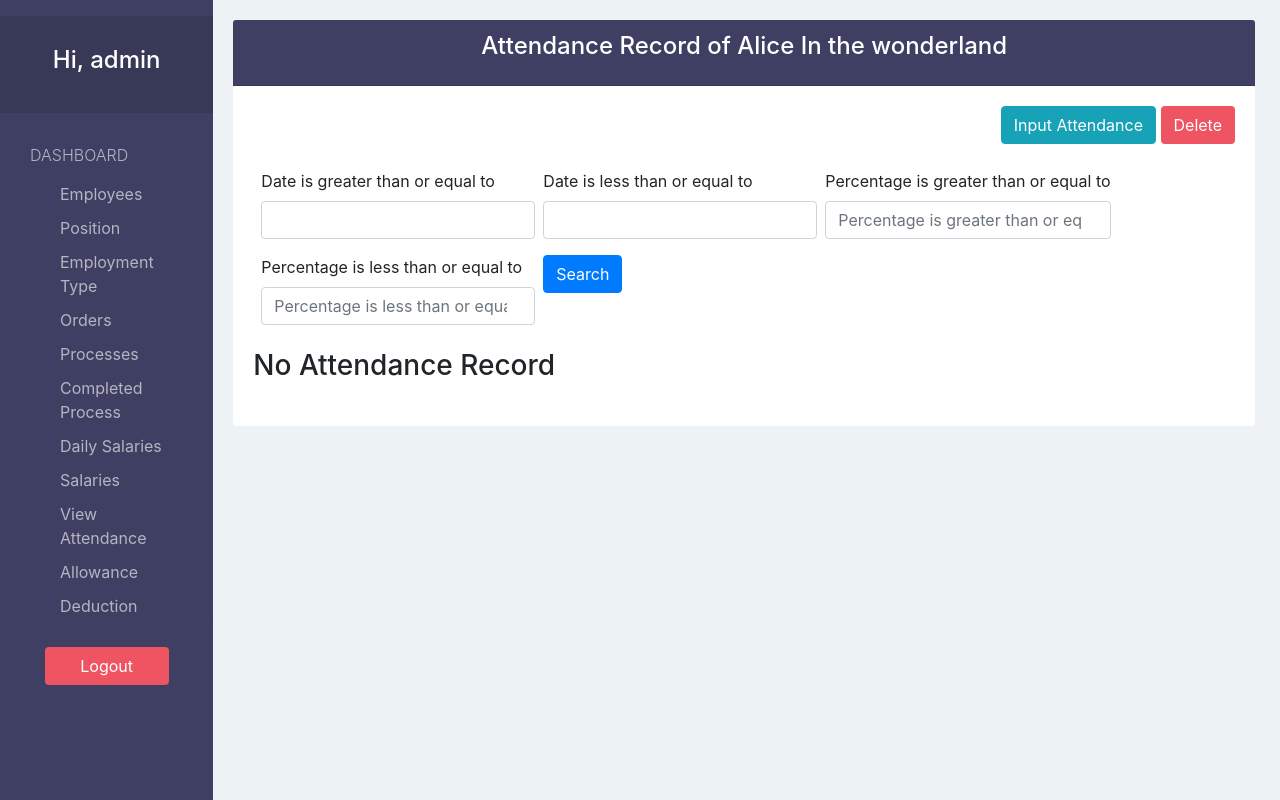
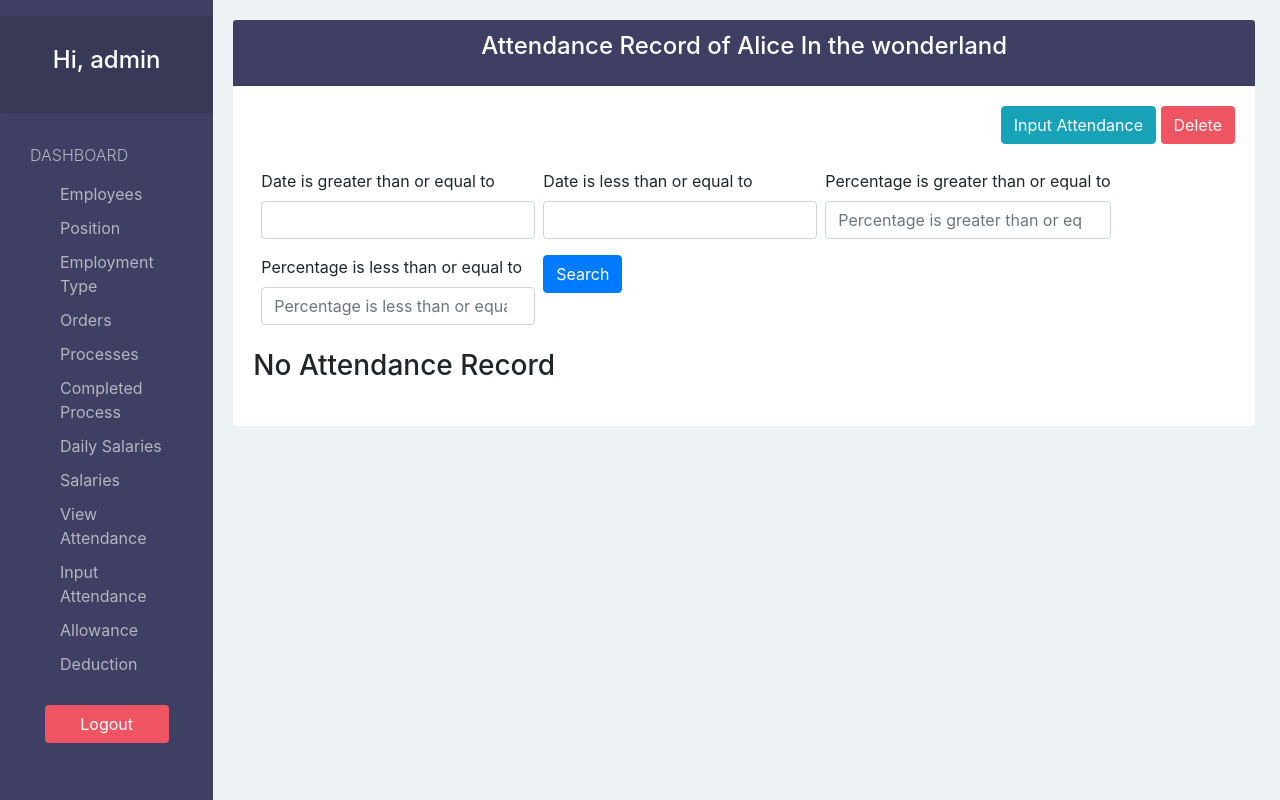
Before and after one commit to jess17/Django-Payroll, a Django app: page /payrollApp/attendance/employee/2/ in a window 1280 px wide. Run offline with Django 3.2, Linux system fonts and the light colour scheme; a user stored in the database is signed in; data comes from the database, SQL or seed files in the repository; some libraries are stand-ins or nearby versions.

Commit message:
sidebar padding and fix overflow

```diff
--- a/payroll/wsgi.py
+++ b/payroll/wsgi.py
@@ -14,6 +14,3 @@ from django.core.wsgi import get_wsgi_application
 os.environ.setdefault('DJANGO_SETTINGS_MODULE', 'payroll.settings')
 
 application = get_wsgi_application()
-
-# from whitenoise.django import DjangoWhiteNoise
-# application = DjangoWhiteNoise(application)
--- a/payrollApp/static/css/style.css
+++ b/payrollApp/static/css/style.css
@@ -138,11 +138,8 @@ body {
   margin-right: 0.5rem;
 }
 
-form{
-  overflow: scroll;
-}
 
-@media only screen and (max-width: 860px) {
+@media only screen and (max-width: 1000px) {
   .sidebar .list-group .list-group-item,
   .sidebar .list-group .list-group-item:focus {
     padding-left: 25px;
@@ -151,6 +148,7 @@ form{
   .sidebar .list-group > span {
     padding: 10px 15px;
   }
+
 }
 @media only screen and (min-width: 576px) {
   .collapse:not(.show) {
--- a/payrollApp/templates/sidebar.html
+++ b/payrollApp/templates/sidebar.html
@@ -70,7 +70,7 @@
           <a href="{% url 'inputDate-salary' %}" class="list-group-item {% if request.path == inputDateSalary_url %} active {% endif %}">Salaries</a>
 
           <a href="{% url 'attendance' %}" class="list-group-item {% if request.path == attendance_url %} active {% endif %}">View Attendance</a>
-          <!-- <a href="{% url 'inputDate-attendance' %}" class="list-group-item {% if request.path == inputDateAttendance_url %} active {% endif %}">Input Attendance</a> -->
+          <a href="{% url 'inputDate-attendance' %}" class="list-group-item {% if request.path == inputDateAttendance_url %} active {% endif %}">Input Attendance</a>
 
           <a href="{% url 'allowance' %}" class="list-group-item {% if request.path == allowance_url %} active {% endif %}">Allowance</a>
           <a href="{% url 'deduction' %}" class="list-group-item {% if request.path == deduction_url %} active {% endif %}">Deduction</a>
--- a/payrollApp/templates/view_base.html
+++ b/payrollApp/templates/view_base.html
@@ -41,7 +41,7 @@
 
         {% block searchForm %}{% endblock %}
         {% block form %}{% endblock %}
-      <table class="table table-bordered table-hover table-striped">
+      <table class="table table-bordered table-hover table-striped table-responsive-md">
         <thead>
           <tr class="bg-gray">
             {% block columns %}{% endblock %}
```
